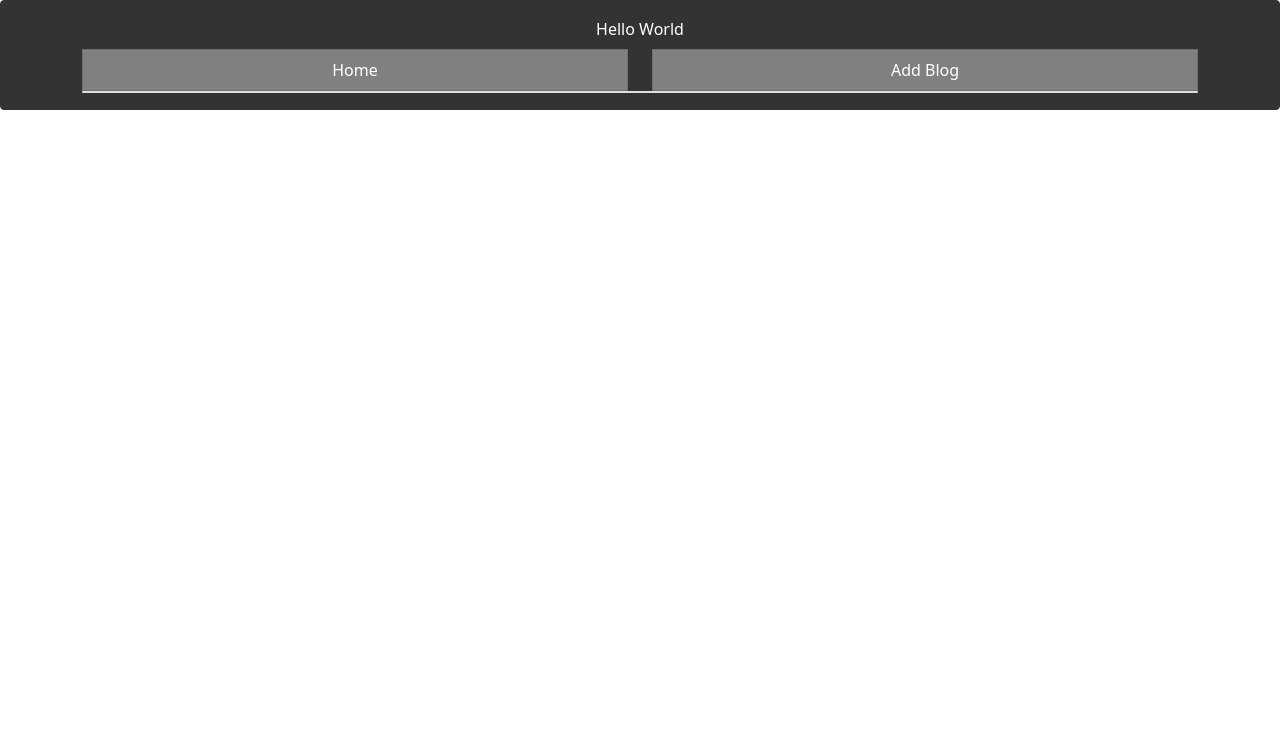
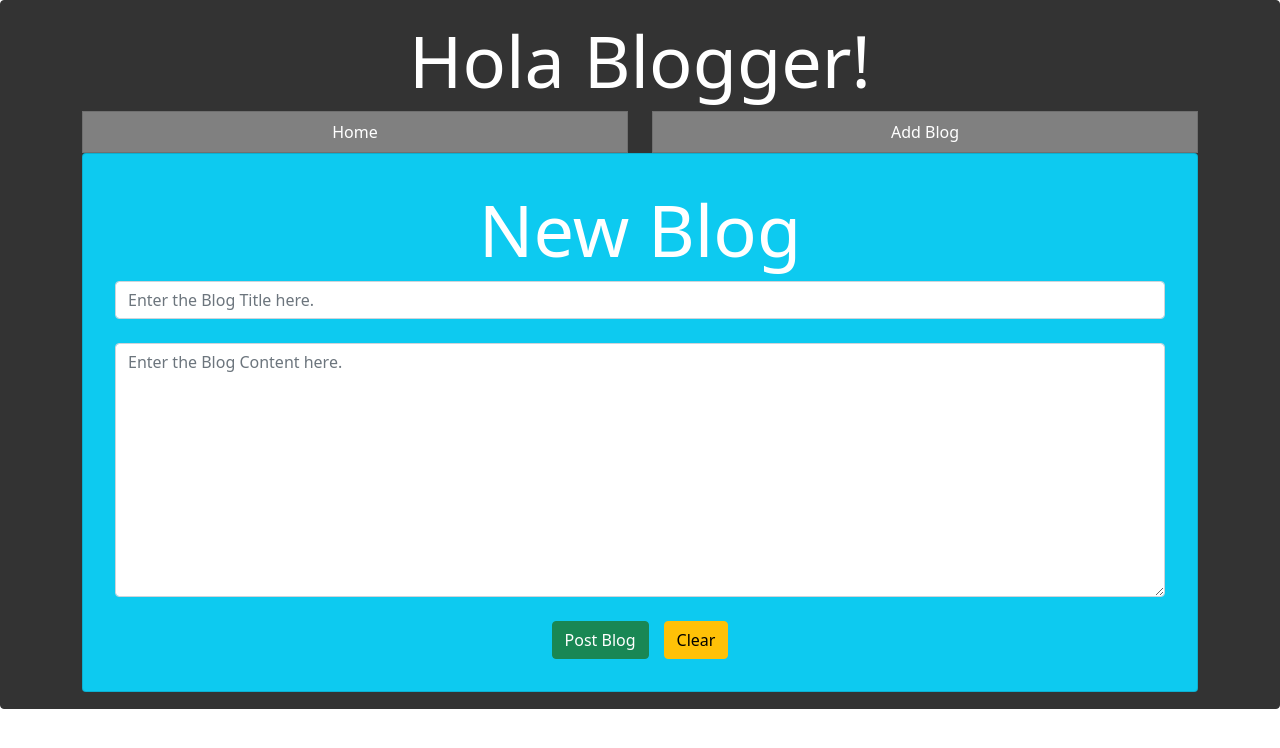
Before and after one commit to Basilleaf24/EverBlog_Frontend, a React (Create React App) app: page /add in a window 1280 px wide. Shown: the top 748 px of the page. Built offline with nearby package versions, Linux system fonts and the light colour scheme.

Commit message:
Designing Templates / Pages

```diff
--- a/src/App.js
+++ b/src/App.js
@@ -13,8 +13,8 @@ function App() {
       <Card body inverse style={{backgroundColor:'#333', borderColor:'#333'}}>
         <ToastContainer/>
         <Router>
-          <CardTitle className="sisplay-2">
-            Hello World
+          <CardTitle className="display-2">
+            Hola Blogger!
           </CardTitle>
           <Container>
             <Row>
--- a/src/components/AddBlog.js
+++ b/src/components/AddBlog.js
@@ -1,10 +1,31 @@
 import React from 'react';
-import { Card } from 'reactstrap';
+import { Card, CardBody, CardTitle, Input, Container, Button } from 'reactstrap';
 
 const AddBlog = ()=>{
     return(
-        <Card>
-
+        <Card body inverse color="info">
+            <CardBody>
+                <form onSubmit="#">
+                    <CardTitle className="display-2">
+                        New Blog
+                    </CardTitle>
+                    <Input placeholder="Enter the Blog Title here."
+                    onChange="#"/>
+                    <br/>
+                    <Input type="textarea" rows="10"
+                    placeholder="Enter the Blog Content here."
+                    onChange="#"/>
+                    <br/>
+                    <Container>
+                        <Button type="submit" color="success" style={{marginRight:15+"px"}}>
+                            Post Blog
+                        </Button>
+                        <Button type="reset" color="warning">
+                            Clear
+                        </Button>
+                    </Container>
+                </form>
+            </CardBody>
         </Card>
     )
 }
--- a/src/components/AllBlog.js
+++ b/src/components/AllBlog.js
@@ -1,23 +1,27 @@
-import { React, useState } from 'react';
+import React, { useState } from 'react';
 import { Card, CardTitle } from 'reactstrap';
 import Blog from './Blog';
 
 const AllBlogs = ()=>{
 
     const [blogs, setBlogs] = useState([
-        {blogId:"12345", title:"Test", content:"Test content"}
+        {blogId:"12345", title:"Test5", content:"Test content5"},
+        {blogId:"12346", title:"Test6", content:"Test content6"},
+        {blogId:"12347", title:"Test7", content:"Test content7"},
+        {blogId:"12348", title:"Test8", content:"Test content8"},
+        {blogId:"12349", title:"Test9", content:"Test content9"}
     ]);
 
     return(
         <Card body inverse color="info">
             <CardTitle className="display-2">
-                All Blogs
+                Blogs to read....
             </CardTitle>
             {
                 blogs.length>0?
-                blogs.map((blog)=>{
+                blogs.map((blog)=>(
                     <Blog key={blog.blogId} blog={blog}/>
-                })
+                ))
                 :
                 "No blogs available to display"
             }
--- a/src/components/Blog.js
+++ b/src/components/Blog.js
@@ -6,17 +6,17 @@ const Blog =({blog})=>{//blog property is got from AllBlog.js
     return(
         <Card body inverse color="info">
             <CardBody>
-                <CardTitle className="font-weight-bold">
+                <CardTitle className="font-weight-bold" style={{fontWeight:"bold"}}>
                     {blog.title}
                 </CardTitle>
 
                 <CardText>{blog.content}</CardText>
 
                 <Container>
-                    <Link className="btn btn-primary" to="/update">
+                    <Link className="btn btn-primary" to="/update" style={{marginRight:15+"px"}}>
                         Edit
                     </Link>
-                    <Button>
+                    <Button className="btn btn-danger">
                         Delete
                     </Button>
                 </Container>
--- a/src/components/UpdateBlog.js
+++ b/src/components/UpdateBlog.js
@@ -1,10 +1,31 @@
 import React from 'react';
-import { Card } from 'reactstrap';
+import { Card, CardBody, CardTitle, Input, Container, Button } from 'reactstrap';
 
 const UpdateBlog = ()=>{
     return(
-        <Card>
-
+        <Card body inverse color="info">
+            <CardBody>
+                <form onSubmit="#">
+                    <CardTitle className="display-2">
+                        Update Blog
+                    </CardTitle>
+                    <Input placeholder="Enter the Blog Title here."
+                    onChange="#"/>
+                    <br/>
+                    <Input type="textarea" rows="10"
+                    placeholder="Enter the Blog Content here."
+                    onChange="#"/>
+                    <br/>
+                    <Container>
+                        <Button type="submit" color="success" style={{marginRight:15+"px"}}>
+                            Post Blog
+                        </Button>
+                        <Button type="reset" color="warning">
+                            Clear
+                        </Button>
+                    </Container>
+                </form>
+            </CardBody>
         </Card>
     )
 }
```
